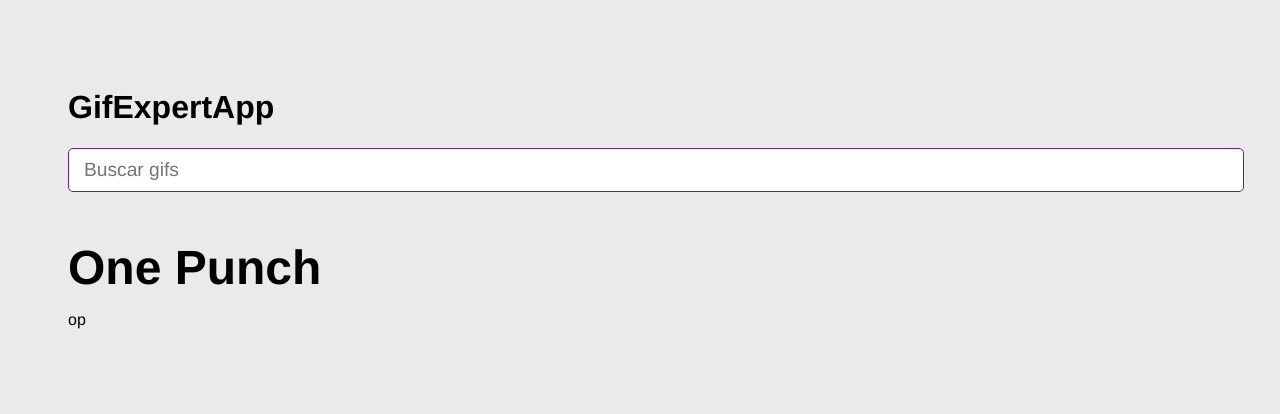
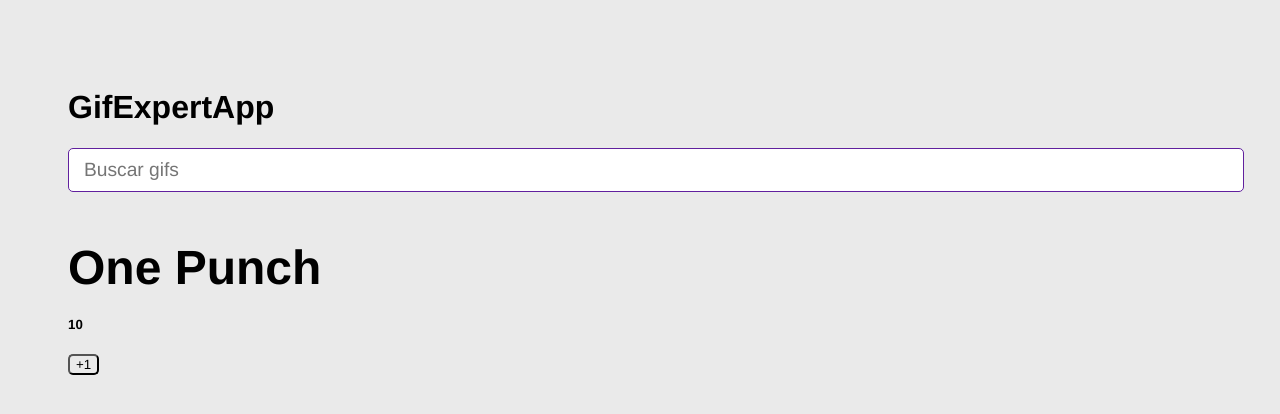
Before and after one commit to Dnmlss/Gif-App-React, a React (Vite) app: page / in a window 1280 px wide. Shown: the top 414 px of the page. Built offline with nearby package versions, Linux system fonts and the light colour scheme; no server answers.

Commit message:
useEffect

```diff
--- a/src/components/GifGrid.jsx
+++ b/src/components/GifGrid.jsx
@@ -1,14 +1,21 @@
+import { useState, useEffect } from 'react';
 import { getGifs } from '../helpers/getGifs';
 
 export const GifGrid = ({ category }) => {
-	getGifs(category);
+	const [counter, setCounter] = useState(10);
 
-	// constante con array y cantidad de gifs
+	// Dos argumentos, el primero es un callback(cualquier función) y luego una lista de dependencias(condiciones por las cuales queremos volver a ejecutar el callback)
+	useEffect(() => {
+		getGifs(category);
+	}, []); // si dejamos las dependencias [array] vacias, significa que este hook solo se va a disparar la primera vez que se crea y construye este componente
 
 	return (
 		<>
 			<h3>{category}</h3>
-			<p>op</p>
+			<h5>{counter}</h5>
+			<button onClick={() => setCounter(counter + 1)}>+1</button>
 		</>
 	);
 };
+
+// Hook de React que sirve para disparar efectos secundarios. Sería algún proceso que querramos ejecutar cuando algo suceda,por ej: cuando el counter cambie, lanzamos un efecto, cuando agregamos una categoria, lanzamos un efecto, cuando el componente se renderiza por primera vez, lanzamos un efecto, lanzamos los efectos secuandarios en cualquier punto que querramos.
```
